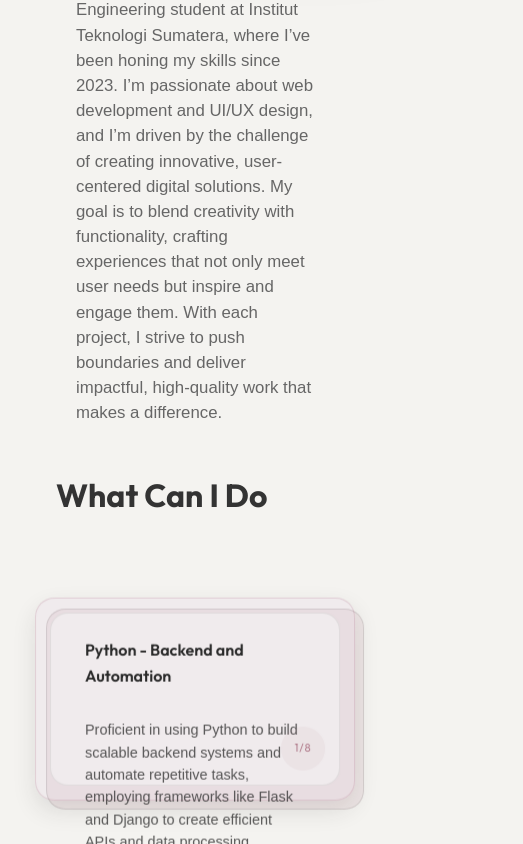
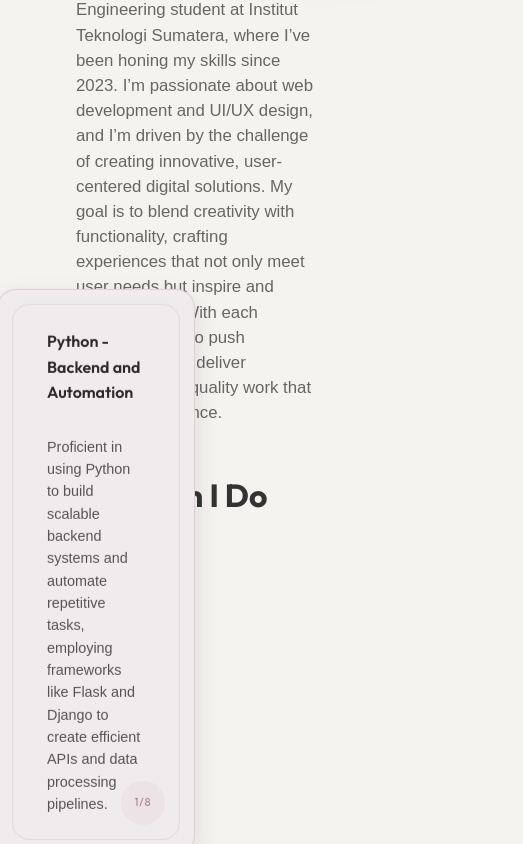
Before and after one commit to nadshafy/nadshafy, a Next.js app: page / in a window 390 px wide. Shown: the part 1156-2000 px from the top of the page, 523 px wide, since content can reach past the window. Built offline with nearby package versions, Linux system fonts and the light colour scheme.

Commit message:
adjusting UI

```diff
--- a/app/page.module.css
+++ b/app/page.module.css
@@ -68,6 +68,10 @@ body, html {
   grid-template-columns: minmax(0, 1fr);
   align-items: center;
   margin-top: clamp(4px, 1.2vw, 10px);
+}
+
+.stackMobileNext {
+  display: none;
 }
 
 .stackArrow {
@@ -638,26 +642,48 @@ body, html {
   }
 
   .stackArrowRight {
-    right: 6px;
     display: none;
   }
 
-  .stackArrowRight {
-    display: flex;
+  .stackCardsContainer {
+    height: auto;
   }
 
-  .stackCardsContainer {
-    height: calc(var(--stack-card-height) + 40px);
+  .stackCards {
+    height: auto;
   }
 
   .stackCardItem {
+    position: relative;
+    top: auto;
+    left: auto;
+    width: 100%;
+    height: auto;
+    transform: none;
     opacity: 0;
-    transform: translate(-50%, -50%) scale(0.98);
+    pointer-events: none;
   }
 
   .stackCardItem.stackCardActive {
     opacity: 1;
-    transform: translate(-50%, -50%) scale(1);
+    pointer-events: auto;
+  }
+
+  .stackCardShadow {
+    display: none;
+  }
+
+  .stackMobileNext {
+    display: inline-flex;
+    align-items: center;
+    justify-content: center;
+    margin: 14px auto 0;
+    padding: 10px 18px;
+    border-radius: 999px;
+    background: var(--c-accent);
+    color: #fff;
+    font-weight: 600;
+    border: none;
   }
 
   .stackCardsContainer {
```
Also changed, not shown: app/page.js.
